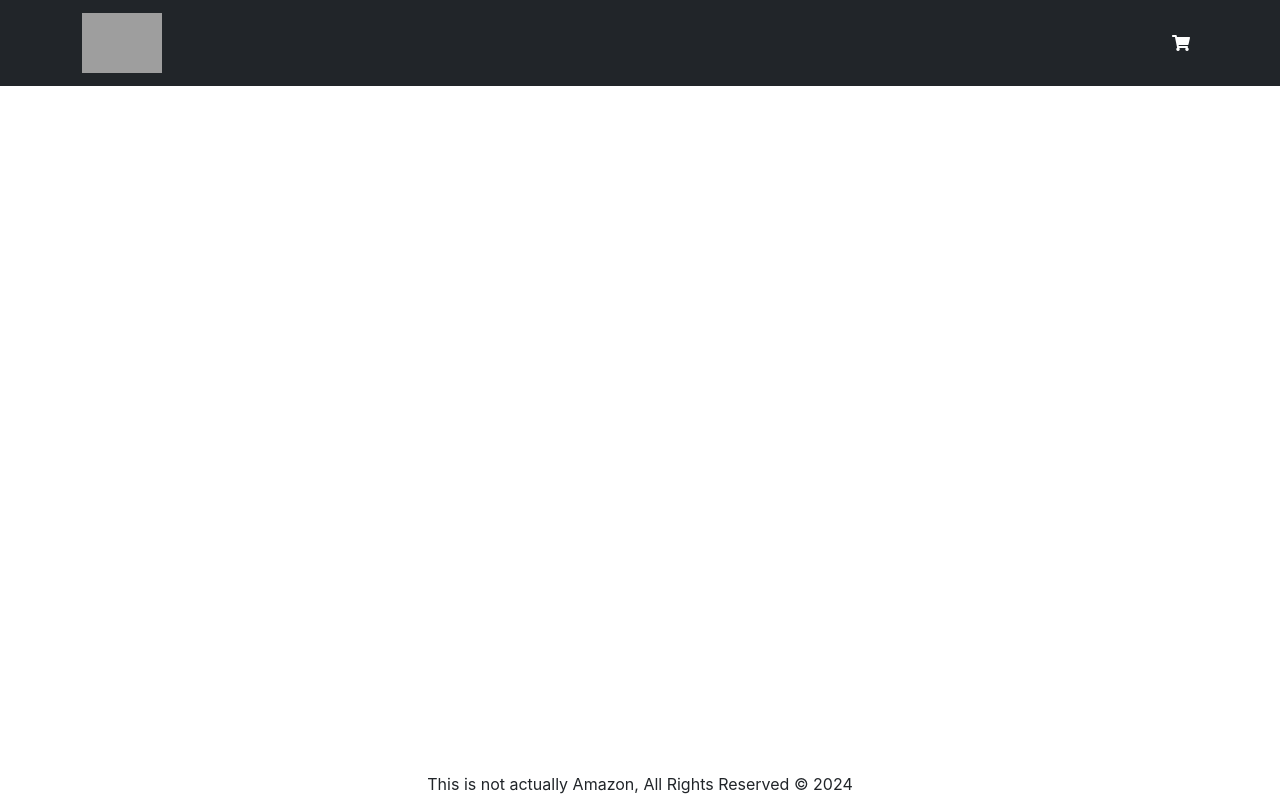
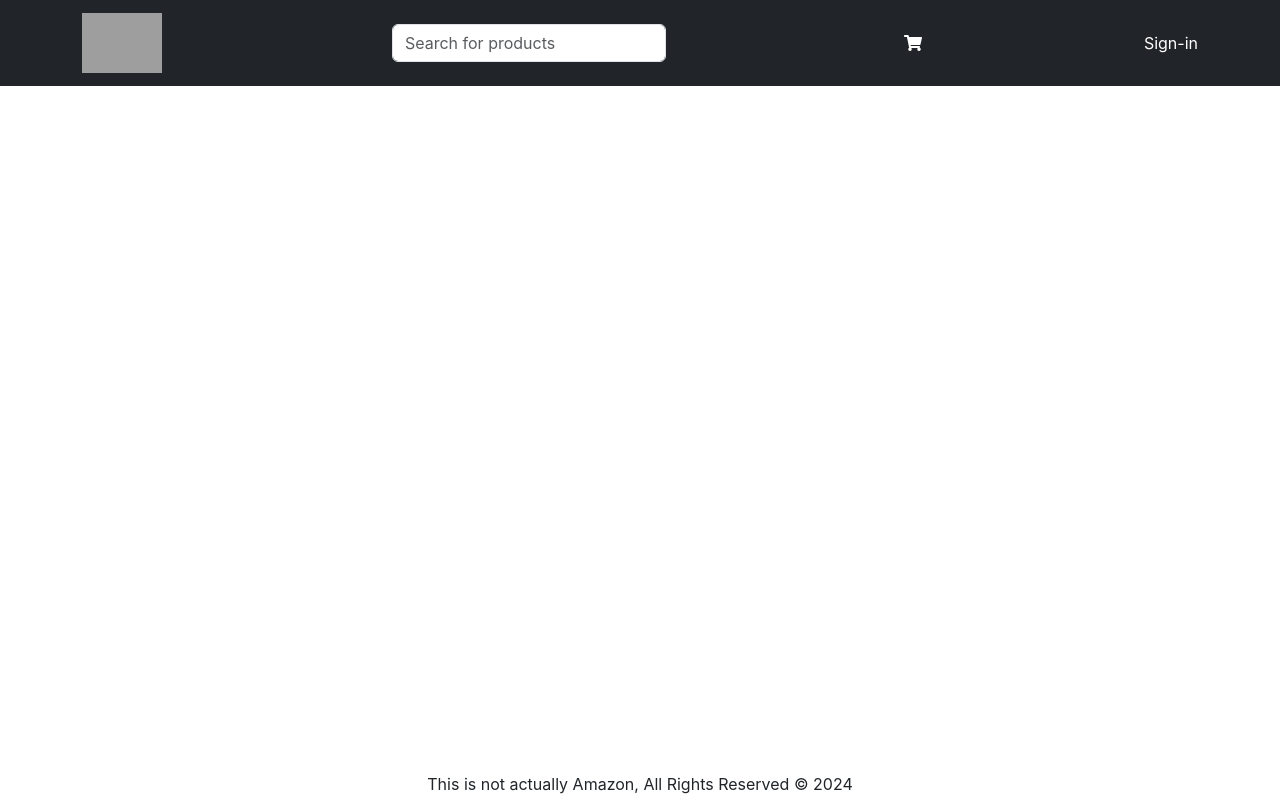
Before and after one commit to avielshaar/Amazon, a React (Vite) app in the folder frontend/: page /cart in a window 1280 px wide. Built offline with nearby package versions, Linux system fonts and the light colour scheme; grey boxes are pictures that could not be loaded.

Commit message:
added searchbox

```diff
--- a/frontend/src/Components/Shared/Header.jsx
+++ b/frontend/src/Components/Shared/Header.jsx
@@ -2,6 +2,7 @@ import NavBar from 'react-bootstrap/Navbar';
 import Container from 'react-bootstrap/Container';
 import {LinkContainer} from 'react-router-bootstrap';
 import { Link } from 'react-router-dom';
+import SearchBox from './SearchBox';
 const Header = () => {
   return (
     <header>
@@ -12,12 +13,15 @@ const Header = () => {
                         <img src="https://companieslogo.com/img/orig/AMZN_BIG.D-8fb0be81.png?t=1632523695" width={80} alt='Amazon logo'/>
                     </NavBar.Brand>
                 </LinkContainer>
-                {/* <SearchBox></SearchBox> */}
+                <SearchBox/>
                 <nav className='d-flex align-items-center justify-content-end me-2 ms-4'>
                     <Link to="/cart" className='nav-link'>
                         <i className='fa fa-shopping-cart text-white'></i>
                     </Link>
                 </nav>
+                <Link to="/signin" className='text-white nav-link'>
+                    Sign-in
+                </Link>
             </Container>
         </NavBar>
     </header>
--- /dev/null
+++ b/frontend/src/Components/Shared/SearchBox.jsx
@@ -0,0 +1,15 @@
+import Form from "react-bootstrap/Form"
+import InputGroup from "react-bootstrap/InputGroup"
+import FormControl from "react-bootstrap/FormControl"
+
+const SearchBox = () => {
+  return (
+    <Form>
+        <InputGroup>
+            <FormControl type="text" name="q" id="q" placeholder="Search for products" aria-describedby="button-search"></FormControl>
+        </InputGroup>
+    </Form>
+  )
+}
+
+export default SearchBox
```
